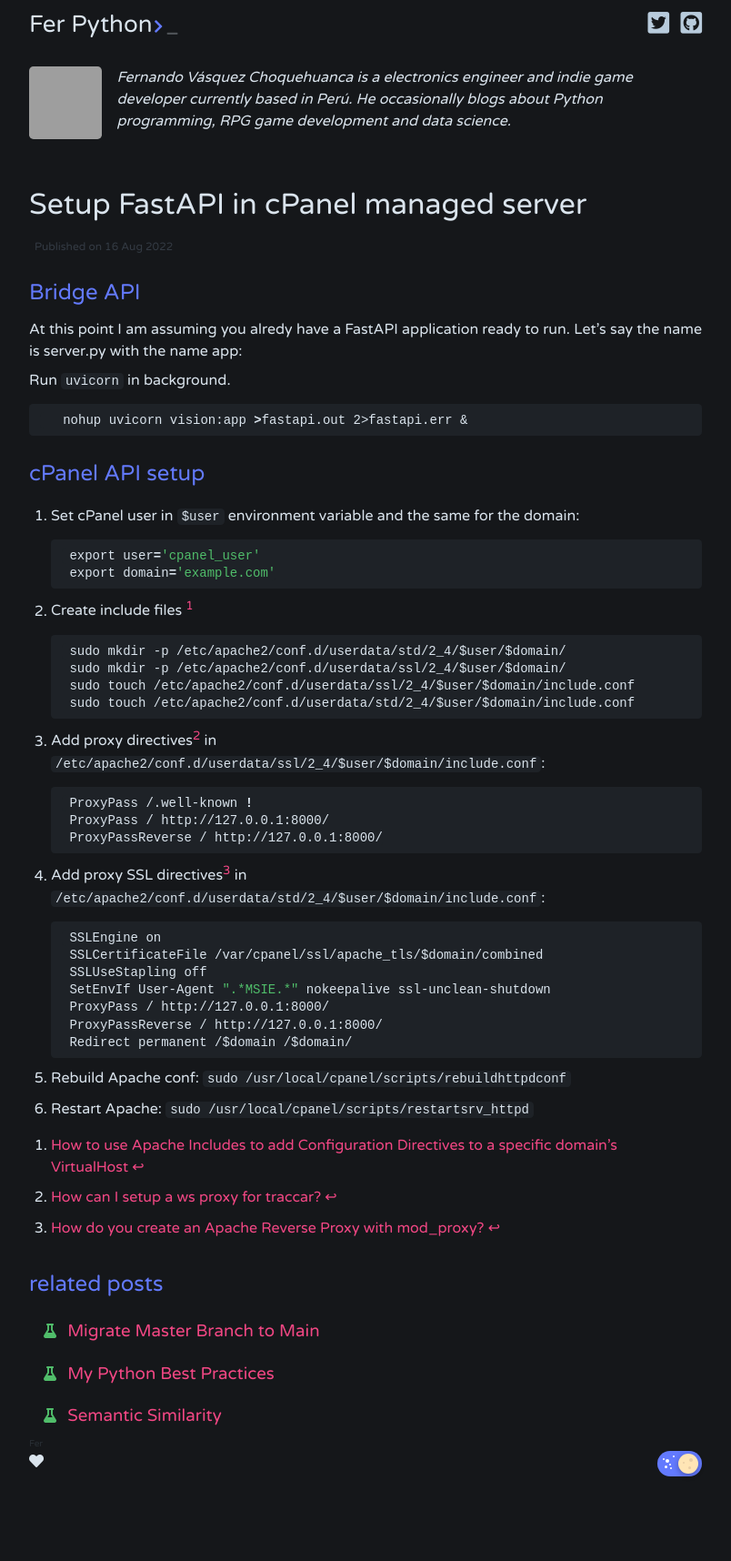
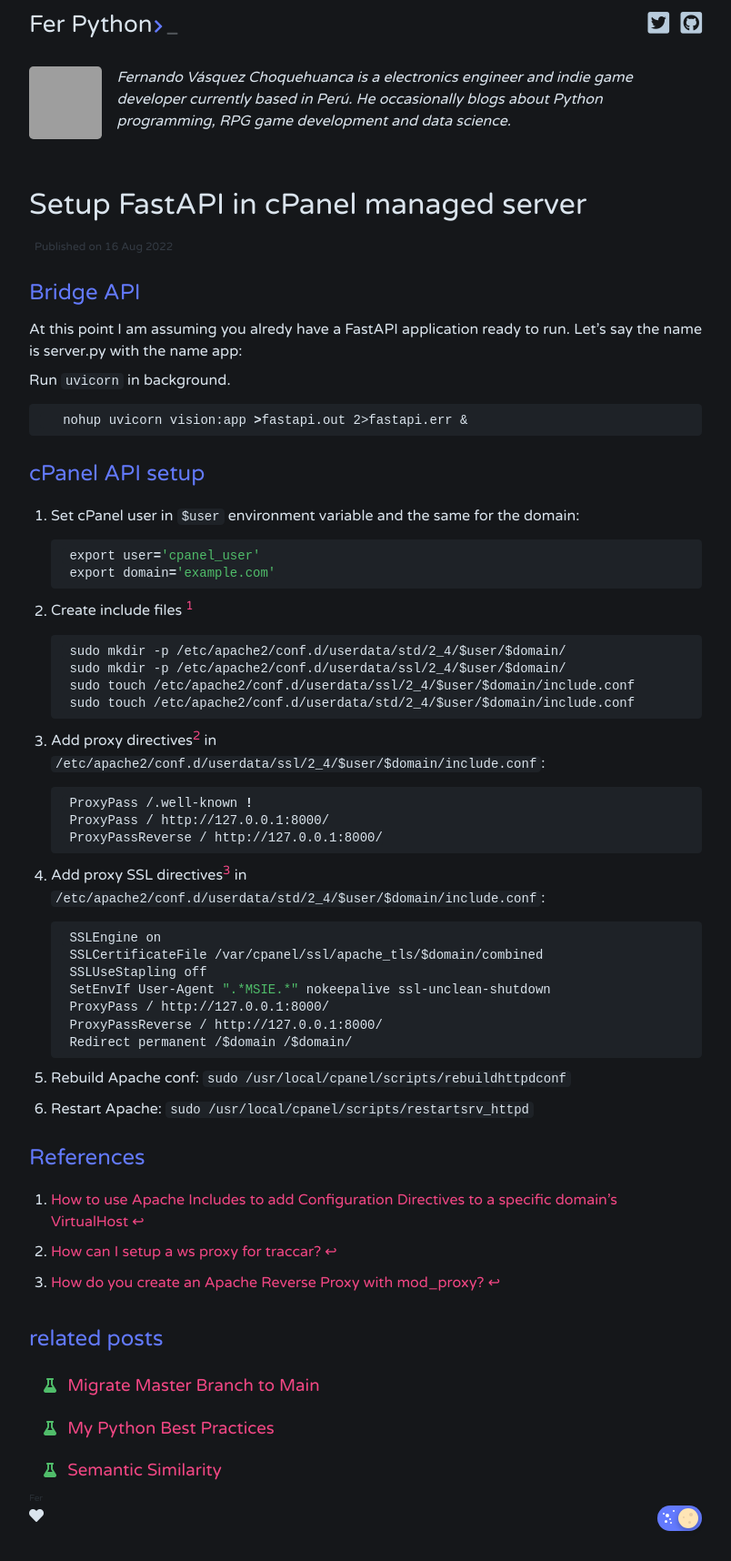
Before and after one commit to zxcfer/ferpython, a Jekyll site: the page built from _posts/python/2022-08-16-setup-fastapi-in-cpanel.md, in a window 1280 px wide. Shown: the whole page at 91% size, without its empty margins (238-1042 px from the left). Built offline with Jekyll 4.4.1, drawn with Linux system fonts in a browser that asks for light colours; nearby versions of some CDN libraries; before the commit the page ends 1656 px from its top, so only the background shows below that; grey boxes are pictures that could not be loaded.

Commit message:
fix refs

```diff
--- a/_posts/python/2022-08-16-setup-fastapi-in-cpanel.md
+++ b/_posts/python/2022-08-16-setup-fastapi-in-cpanel.md
@@ -56,6 +56,8 @@ Run `uvicorn` in background.
 
 1. Restart Apache: `sudo /usr/local/cpanel/scripts/restartsrv_httpd`
 
+## References
+
 [^1]: [How to use Apache Includes to add Configuration Directives to a specific domain's VirtualHost](https://support.cpanel.net/hc/en-us/articles/360052925073)
 [^2]: [How can I setup a ws proxy for traccar?](https://support.cpanel.net/hc/en-us/articles/1500002918142-How-can-I-setup-a-ws-proxy-for-traccar-)
 [^3]: [How do you create an Apache Reverse Proxy with mod_proxy?](https://support.cpanel.net/hc/en-us/articles/1500011220222-How-do-you-create-an-Apache-Reverse-Proxy-with-mod-proxy-)
```
